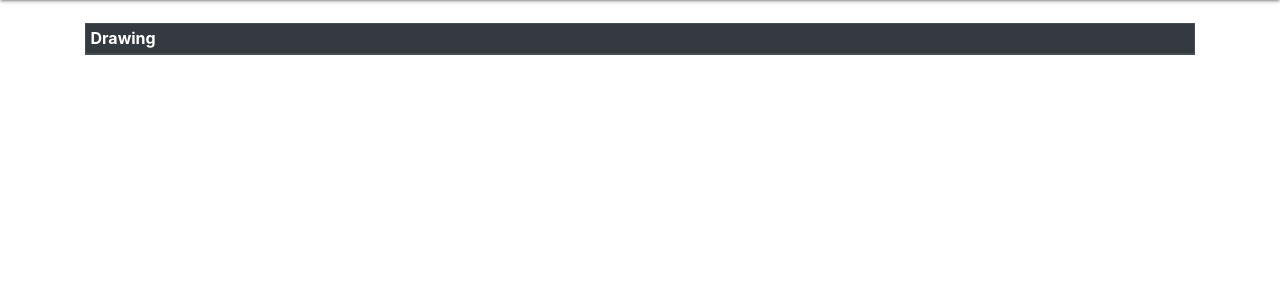
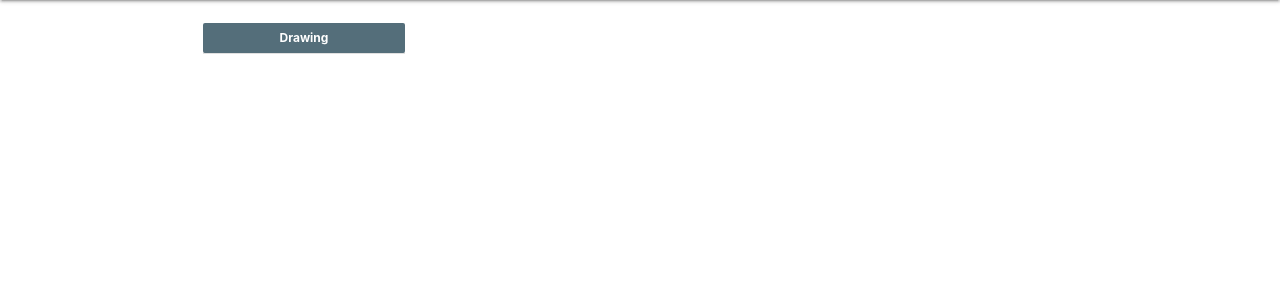
Before and after one commit to wilham7/django_website, a Django app: page /dregister/1/transmittal/ in a window 1280 px wide. Shown: the part 64-364 px from the top of the page. Run offline with Django 3.2, Linux system fonts and the light colour scheme; data comes from the database, SQL or seed files in the repository; both versions use the stored data as it was after the commit; lists and menus that the app fills with data are empty; parts of the project's set-up code (start-up, migrations or seed data) failed here and were passed over; some libraries are stand-ins or nearby versions.

Commit message:
Saving progress

```diff
--- a/myvidsite/drawingregister/templates/drawingregister/header.html
+++ b/myvidsite/drawingregister/templates/drawingregister/header.html
@@ -4,18 +4,37 @@
     <link rel="stylesheet" href="https://cdnjs.cloudflare.com/ajax/libs/materialize/1.0.0/css/materialize.min.css">
     <script src="https://cdnjs.cloudflare.com/ajax/libs/materialize/1.0.0/js/materialize.min.js"></script>
     <link href="https://fonts.googleapis.com/icon?family=Material+Icons" rel="stylesheet">
-    <link rel="stylesheet" href="https://stackpath.bootstrapcdn.com/bootstrap/4.4.1/css/bootstrap.min.css" integrity="sha384-Vkoo8x4CGsO3+Hhxv8T/Q5PaXtkKtu6ug5TOeNV6gBiFeWPGFN9MuhOf23Q9Ifjh" crossorigin="anonymous">
-    <script src="https://code.jquery.com/jquery-3.4.1.slim.min.js" integrity="sha384-J6qa4849blE2+poT4WnyKhv5vZF5SrPo0iEjwBvKU7imGFAV0wwj1yYfoRSJoZ+n" crossorigin="anonymous"></script>
-    <script src="https://cdn.jsdelivr.net/npm/popper.js@1.16.0/dist/umd/popper.min.js" integrity="sha384-Q6E9RHvbIyZFJoft+2mJbHaEWldlvI9IOYy5n3zV9zzTtmI3UksdQRVvoxMfooAo" crossorigin="anonymous"></script>
-    <script src="https://stackpath.bootstrapcdn.com/bootstrap/4.4.1/js/bootstrap.min.js" integrity="sha384-wfSDF2E50Y2D1uUdj0O3uMBJnjuUD4Ih7YwaYd1iqfktj0Uod8GCExl3Og8ifwB6" crossorigin="anonymous"></script>
-    <script src="https://cdnjs.cloudflare.com/ajax/libs/bootstrap-table/1.16.0/extensions/sticky-header/bootstrap-table-sticky-header.min.js"></script>
+
     <style>
+
+      table{
+        empty-cells: show;
+        text-overflow: ellipsis;
+        white-space: nowrap;
+        overflow: hidden;
+        text-overflow: ellipsis;
+        width: 100%;
+
+
+      }
+
       th {
-        background: black;
+        background: #546e7a ;
         position: sticky;
         top: 0;
         box-shadow: 0 2px 2px -1px rgba(0, 0, 0, 0.4);
+        color:white;
       }
+      tr {
+        font-size: 12px;
+        line-height: 0px;
+        min-height: 0px;
+        height: 0px;
+      }
+      td {
+        border: 1px solid blue-grey lighten-4;
+      }
+
       </style>
 </head>
 
--- a/myvidsite/drawingregister/templates/drawingregister/transmittal.html
+++ b/myvidsite/drawingregister/templates/drawingregister/transmittal.html
@@ -2,17 +2,33 @@
 
 {% block content %}
 
-	<table class="table table-sm table-bordered table-hover table-responsive-sm" style="width:100%">
-		<thead class="thead-dark">
+	<div class="row">
+		<div class="col s12, m8, l3">
+
+			<table class="highlight centered responsive-table">
+				<thead>
 					<tr>
 						<th>Drawing</th>
+					</tr>
+					{% for d in dwgs %}
+						<tr>
+							<td>{{d.drawing_name}}</td>
+						</tr>
+					{% endfor %}
+				</thead>
+
+			</table>
+		</div>
+		<div class="col s12, m8, l9">
+
+			<table class="highlight centered responsive-table">
+				<thead >
+					<tr>
 						{% for s in sname %}
 							<th>{{s}}</th>
 						{% endfor %}
 					</tr>
 				</thead>
-
-
 				{% for l in mylist %}
 					<tr>
 						{% for x in l %}
@@ -26,7 +42,7 @@
 				{% endfor %}
 
 			</table>
-
-
+		</div>
+	</row>
 
 {% endblock %}
--- a/myvidsite/drawingregister/views.py
+++ b/myvidsite/drawingregister/views.py
@@ -132,15 +132,13 @@ def transmittal(request, pj_slug):
 	sname = [s.sub_date for s in Submissions.objects.filter(project__number = pj_slug)]
 	sname.sort()
 
-	print(sname)
-
 	mylist = []
-	y=0
+	# y=0
 	for d in dwgs:
 		x=0
 		sublist = []
-		sublist.append(dname[y])
-		y += 1
+		# sublist.append(dname[y])
+		# y += 1
 		ds = [x.sub_date for x in d.submissions.all()]
 		try:
 			for s in sname:
@@ -153,15 +151,10 @@ def transmittal(request, pj_slug):
 			for s in sname:
 				sublist.append(0)
 		mylist.append(sublist)
-	print(mylist)
-
-
 
 	return render(request=request,
 				  template_name="drawingregister/transmittal.html",
 				  context={"dwgs":dwgs,"subs":subs,"dname":dname,"sname":sname,"mylist":mylist})
-
-
 
 def home(request):
 	pjs = Projects.objects.all()
```
Also changed, not shown: myvidsite/db.sqlite3. Lines whose indentation alone changed are shown as unchanged.
